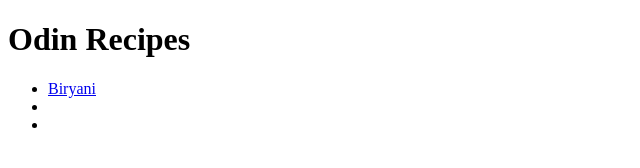
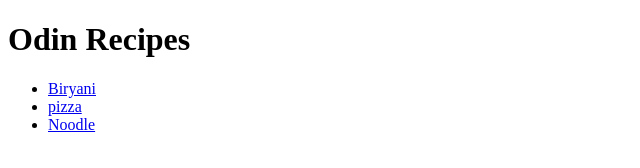
Before and after one commit to vivekkumar2202/odin-recipes, a plain HTML site: page index.html in a window 1280 px wide. Shown: the whole page, without its empty margins (0-640 px from the left). Drawn offline with Linux system fonts and the light colour scheme.

Commit message:
Add names

```diff
--- a/index.html
+++ b/index.html
@@ -9,8 +9,8 @@
     <h1>Odin Recipes</h1>
     <ul>
         <li><a href="recipes/biryani.html">Biryani</a></li>
-        <li><a href="recipes/pizza.html"></a></li>
-        <li><a href="recipes/noodles.html"></a></li>
+        <li><a href="recipes/pizza.html">pizza</a></li>
+        <li><a href="recipes/noodles.html">Noodle</a></li>
     </ul>
 </body>
 </html>
```
